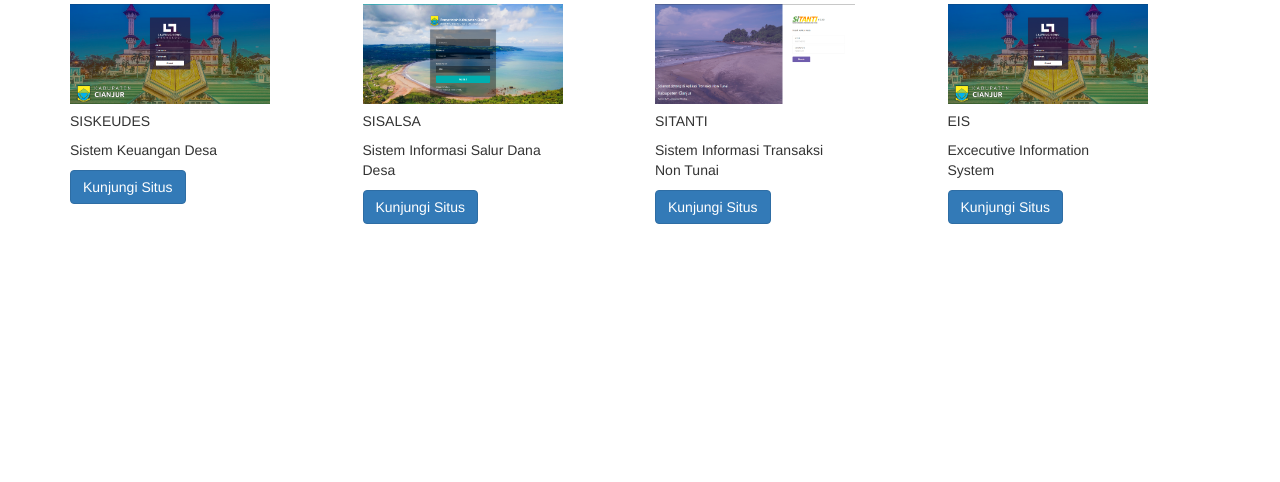
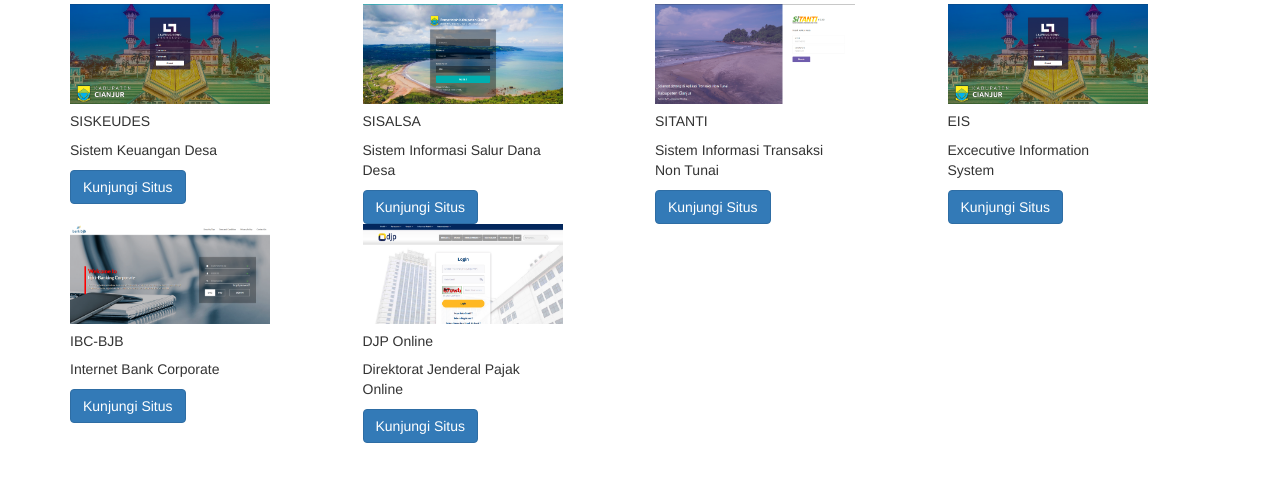
Before and after one commit to zuluul/landing-page, a PHP site: page / in a window 1280 px wide. Shown: the part 178-660 px from the top of the page. Run offline with PHP 8.4, Linux system fonts and the light colour scheme.

Commit message:
add menus

```diff
--- a/index.php
+++ b/index.php
@@ -32,7 +32,7 @@
             <div class="card-body">
                 <h5 class="card-title">SISALSA</h5>
                 <p class="card-text">Sistem Informasi Salur Dana Desa</p>
-                <a href="http://103.81.246.152/" class="btn btn-primary" target="_blank">Kunjungi Situs</a>
+                <a href="https://sisalsa-cianjurkab.smartvillage.info/" class="btn btn-primary" target="_blank">Kunjungi Situs</a>
             </div>
         </div>
     </div>
@@ -42,7 +42,7 @@
             <div class="card-body">
                 <h5 class="card-title">SITANTI</h5>
                 <p class="card-text">Sistem Informasi Transaksi Non Tunai</p>
-                <a href="http://103.81.246.153/" class="btn btn-primary" target="_blank">Kunjungi Situs</a>
+                <a href="https://sitanti-cianjurkab.smartvillage.info/" class="btn btn-primary" target="_blank">Kunjungi Situs</a>
             </div>
         </div>
     </div>
@@ -52,11 +52,34 @@
             <div class="card-body">
                 <h5 class="card-title">EIS</h5>
                 <p class="card-text">Excecutive Information System</p>
-                <a href="#" class="btn btn-primary" target="_blank">Kunjungi Situs</a>
+                <a href="http://eis-cianjurkab.smartvillage.info/" class="btn btn-primary" target="_blank">Kunjungi Situs</a>
             </div>
         </div>
     </div>
   </div>
+  <div class="row">
+      <div class="col-lg-3">
+        <div class="card" style="width: 18rem;">
+            <img class="card-img-top" src="img/ibc.png" alt="Card image cap" width="200" height="100">
+            <div class="card-body">
+                <h5 class="card-title">IBC-BJB</h5>
+                <p class="card-text">Internet Bank Corporate</p>
+                <a href="https://bjbcorp.bankbjb.co.id/corporate/" class="btn btn-primary" target="_blank">Kunjungi Situs</a>
+            </div>
+        </div>
+      </div>
+      <div class="col-lg-3">
+        <div class="card" style="width: 18rem;">
+            <img class="card-img-top" src="img/djp.png" alt="Card image cap" width="200" height="100">
+            <div class="card-body">
+                <h5 class="card-title">DJP Online</h5>
+                <p class="card-text">Direktorat Jenderal Pajak Online</p>
+                <a href="https://djponline.pajak.go.id/account/login" class="btn btn-primary" target="_blank">Kunjungi Situs</a>
+            </div>
+        </div>
+      </div>
+  </div>
+
 </div>
 
 </body>
```
Also changed, not shown: img/djp.png (added), img/ibc.png (added).
